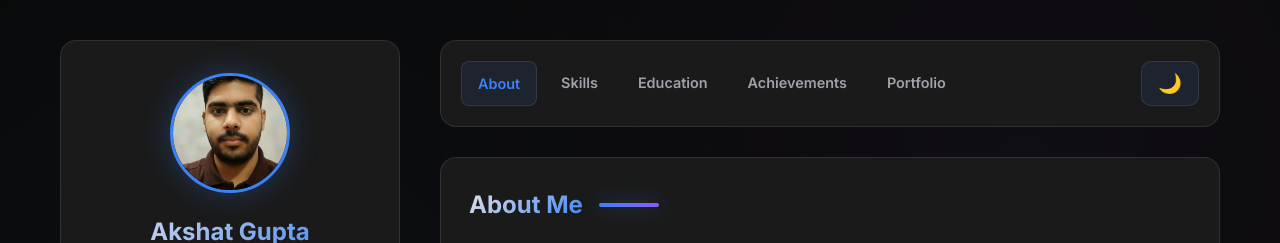
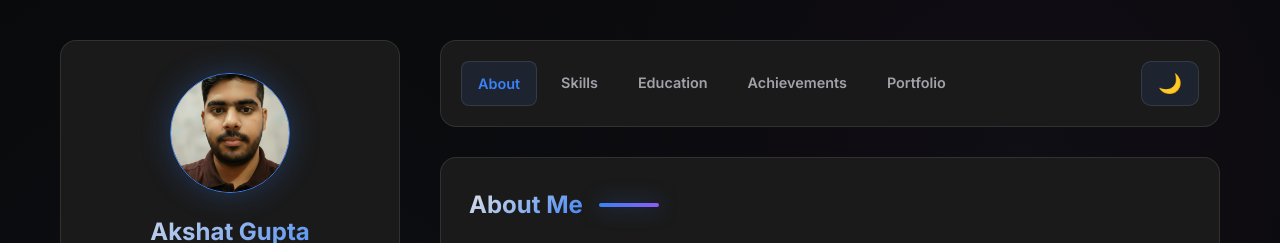
Before and after one commit to akshatgupta010/new-portfolio, a plain HTML site: page index.html in a window 1280 px wide. Shown: the top 243 px of the page. Drawn offline with Linux system fonts and the light colour scheme.

Commit message:
Update index.html

```diff
--- a/index.html
+++ b/index.html
@@ -126,7 +126,7 @@
       width: 120px;
       height: 120px;
       border-radius: 50%;
-      border: 3px solid var(--accent);
+      border: 1px solid var(--accent);
       margin: 0 auto 20px;
       overflow: hidden;
       box-shadow: 0 0 30px rgba(59, 130, 246, 0.3);
```
